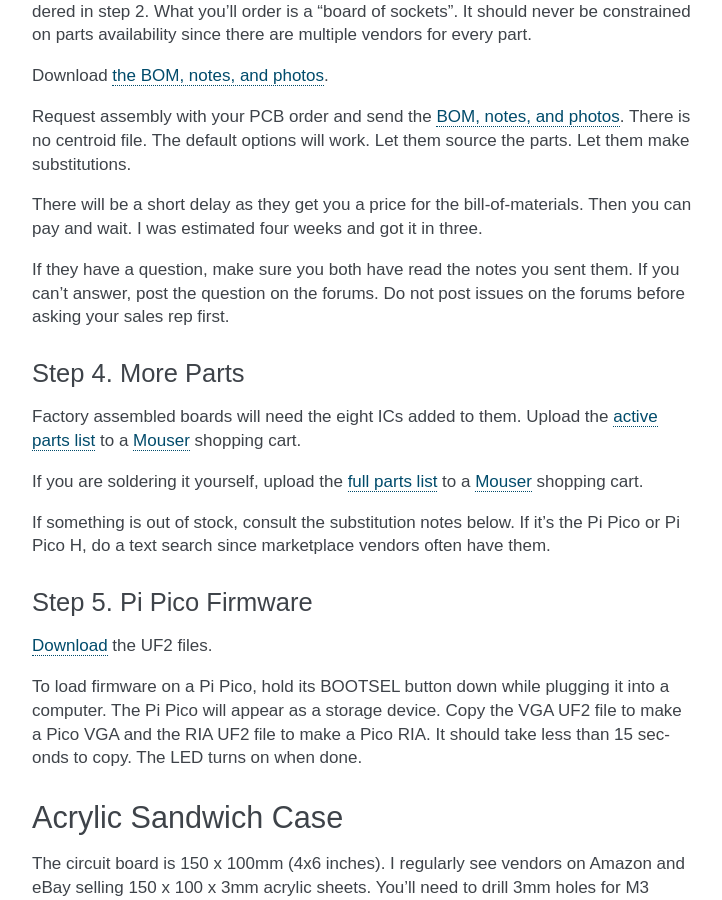
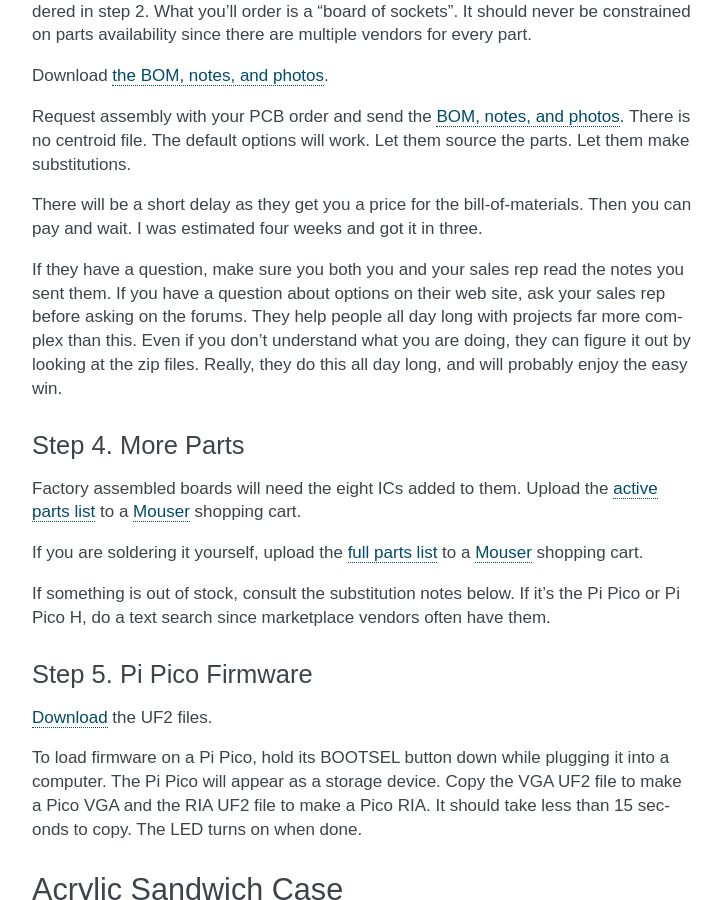
Before and after one commit to picocomputer/picocomputer.github.io, a Sphinx documentation site: the page built from docs/source/hardware.rst, in a window 1280 px wide and 900 px high, scrolled down 1265 px. Shown: the whole window, without its empty margins (388-1110 px from the left). Built offline with Sphinx 7.4.7, drawn with Linux system fonts in a browser that asks for light colours.

Commit message:
wow, lame typos

```diff
--- a/docs/source/hardware.rst
+++ b/docs/source/hardware.rst
@@ -50,7 +50,7 @@ Request assembly with your PCB order and send the `BOM, notes, and photos <_stat
 
 There will be a short delay as they get you a price for the bill-of-materials. Then you can pay and wait. I was estimated four weeks and got it in three.
 
-If they have a question, make sure you both have read the notes you sent them. If you can't answer, post the question on the forums. Do not post issues on the forums before asking your sales rep first.
+If they have a question, make sure you both you and your sales rep read the notes you sent them. If you have a question about options on their web site, ask your sales rep before asking on the forums. They help people all day long with projects far more complex than this. Even if you don't understand what you are doing, they can figure it out by looking at the zip files. Really, they do this all day long, and will probably enjoy the easy win.
 
 Step 4. More Parts
 ==================
--- a/docs/source/vga.rst
+++ b/docs/source/vga.rst
@@ -444,7 +444,7 @@ These registers are managed by the RIA.
 3. Backchannel
 ==============
 
-Because the PIX bus is unidirectional, it can't be used for sending data from the VGA system back to the PIX. Using the UART Rx path is undesirable since there would be framing overhead or unusable control characters. Since there is a lot of unused bandwidth on the PIX bus, which is only used when the 6502 is writing to XRAM, it can be used for the UART Tx path allowing the UART Rx path to switch directions.
+Because the PIX bus is unidirectional, it can't be used for sending data from the VGA system back to the RIA. Using the UART Rx path is undesirable since there would be framing overhead or unusable control characters. Since there is a lot of unused bandwidth on the PIX bus, which is only used when the 6502 is writing to XRAM, it can be used for the UART Tx path allowing the UART Tx pin to switch directions.
 
 This is not interesting to the 6502 programmer as it happens automatically. RIA Kernel developers can extend its usefulness. The backchannel is simply a UART implemented in PIO so it sends 8-bit values.
 
```
